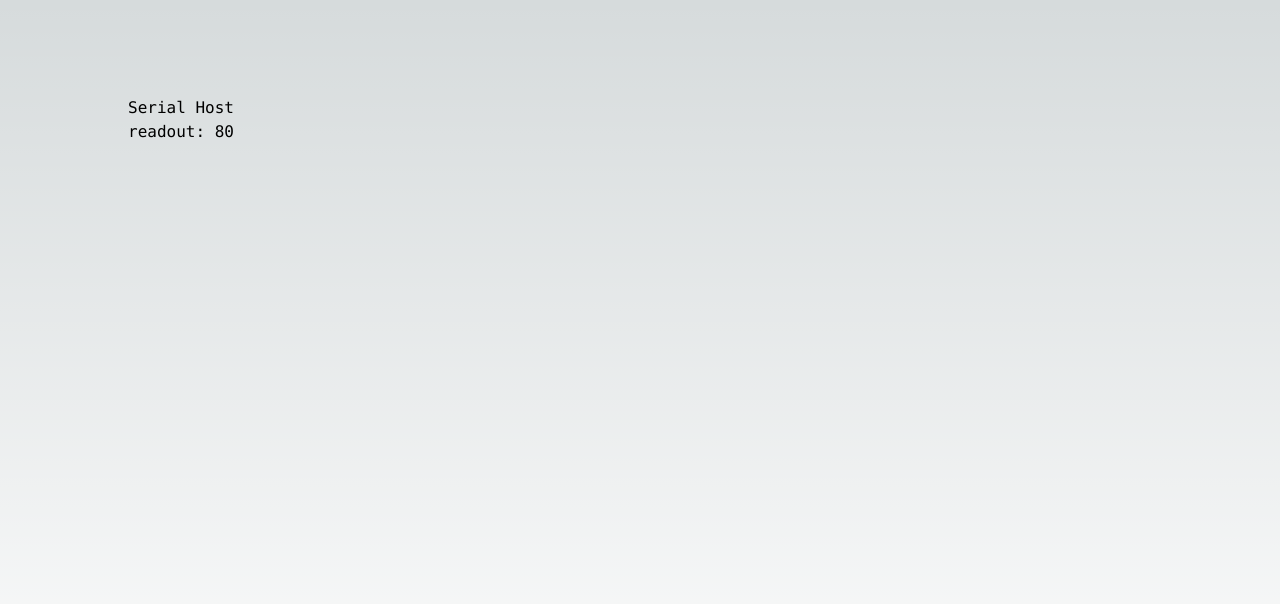
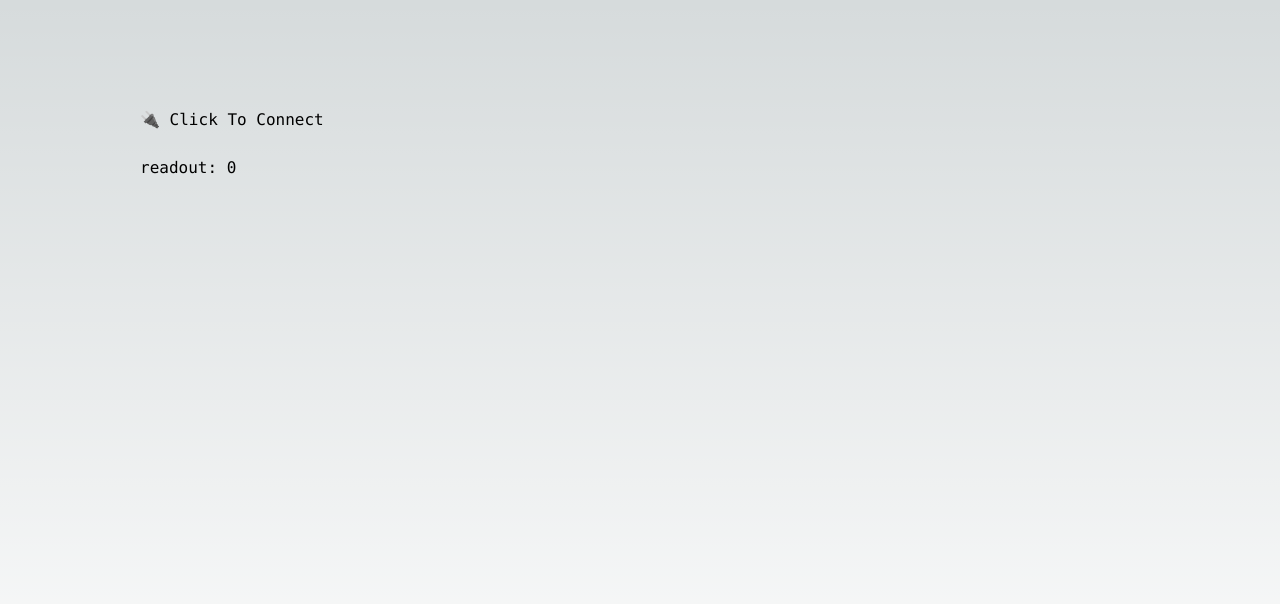
Before and after one commit to bacalj/serial-components, a Next.js app: page / in a window 1280 px wide. Shown: the top 604 px of the page. Built offline with nearby package versions, Linux system fonts and the light colour scheme.

Commit message:
wip convert this timer to a hook

```diff
--- a/src/app/page.tsx
+++ b/src/app/page.tsx
@@ -1,4 +1,4 @@
-import SerialHost from '../serial-components/serial-host'
+import SerialHost from '../components/serial-host'
 
 export default function Home() {
   return (
--- /dev/null
+++ b/src/components/serial-host.tsx
@@ -0,0 +1,28 @@
+'use client'
+
+import React, { useRef, useState } from 'react'
+import SerialReadout from './serial-readout'
+import { useSerial } from '../useSerial';
+
+export default function SerialHost() {
+  const [isStreaming, setIsStreaming] = useState(false);
+  const [val, setVal] = useState(0);
+  const interval = useRef<any>(null);
+
+  const start = () => {
+    if (isStreaming) return;
+    setIsStreaming(true);
+    interval.current = setInterval(() => {
+      setVal((timeElapsed) => timeElapsed + 1);
+    }, 1000);
+  };
+
+  return (
+    <div>
+      <button className="m-3" onClick={start}>
+        { isStreaming ? "✅ Connected" : "🔌 Click To Connect" }
+      </button>
+      <SerialReadout sc={val} />
+    </div>
+  );
+}
--- a/src/serial-components/serial-readout.tsx
+++ b/src/components/serial-readout.tsx
@@ -1,9 +1,5 @@
 import React, { useEffect, useRef, useState } from 'react'
 
 export default function SerialReadout(props:any) {
-  return (
-    <div className="bg-indigo-700">
-      readout: { props.sc }
-    </div>
-  )
+  return <div className="p-3">readout: { props.sc }</div>
 }
--- a/src/serial-components/serial-host.tsx
+++ /dev/null
@@ -1,20 +0,0 @@
-'use client'
-
-import React, { useEffect, useRef, useState } from 'react'
-import SerialReadout from './serial-readout'
-
-export default function SerialHost() {
-  const [sc, setSc] = useState<any>(1)
-
-  useEffect(() => {
-    const interval = setInterval(() => { setSc(sc + 1) }, 100)
-    return () => clearInterval(interval)
-  }, [sc])
-
-  return (
-    <div>
-      <h2>Serial Host</h2>
-      <SerialReadout sc={sc} />
-    </div>
-  )
-}
--- /dev/null
+++ b/src/useSerial.ts
@@ -0,0 +1,8 @@
+import { useState } from 'react'
+
+export function useSerial() {
+  const [connected, setConnected] = useState(false)
+  const [value, setValue] = useState(0)
+
+  return [value, connected]
+}
```
Also changed, not shown: src/serial-components/serial-viz.tsx (deleted).
